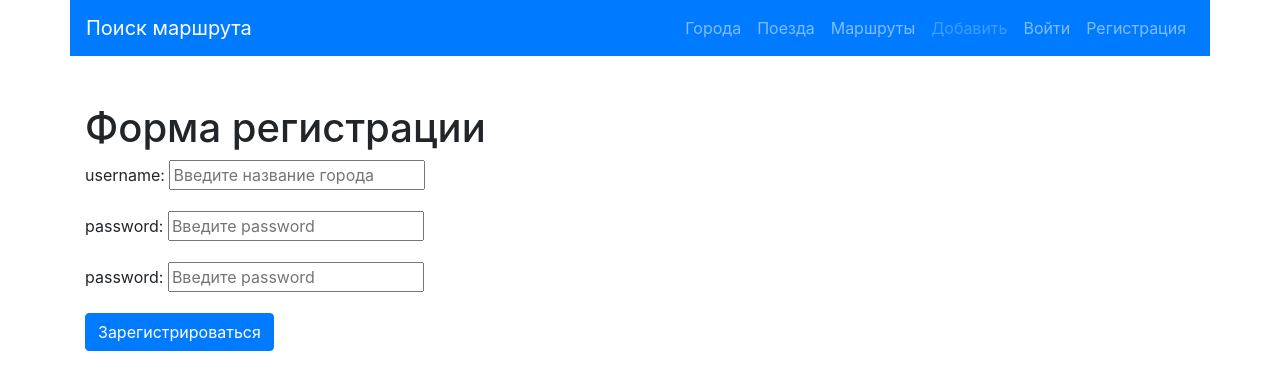
After one commit to Aleshichev/find-route, a Django app: page /accounts/register/ in a window 1280 px wide. The commit adds this page. Shown: the top 390 px of the page. Run offline with Django 4.2, Linux system fonts and the light colour scheme; parts of the project's set-up code (start-up, migrations or seed data) failed here and were passed over; some libraries are stand-ins or nearby versions.

Commit message:
Регистрация

```diff
--- a/src/accounts/forms.py
+++ b/src/accounts/forms.py
@@ -7,11 +7,11 @@ User = get_user_model()
 
 
 class UserLoginForm(forms.Form):
-    username = forms.CharField(label='username', widget=forms.TextInput(attrs={
+    username = forms.CharField(label='Имя', widget=forms.TextInput(attrs={
         'class': 'from-control',
-        'placeholder': 'Введите название города'
+        'placeholder': 'Введите имя'
     }))
-    password = forms.CharField(label='password', widget=forms.PasswordInput(attrs={
+    password = forms.CharField(label='Пароль', widget=forms.PasswordInput(attrs={
         'class': 'from-control',
         'placeholder': 'Введите password'
     }))
@@ -29,3 +29,27 @@ class UserLoginForm(forms.Form):
             if not user:
                 raise forms.ValidationError('Данный пользователь неактивен')
         return super().clean(*args, **kwargs)
+
+
+class UserRegistrationForm(forms.ModelForm):
+    username = forms.CharField(label='username', widget=forms.TextInput(attrs={
+        'class': 'from-control',
+        'placeholder': 'Введите название города'
+    }))
+    password = forms.CharField(label='password', widget=forms.PasswordInput(attrs={
+        'class': 'from-control',
+        'placeholder': 'Введите password'
+    }))
+    password2 = forms.CharField(label='password', widget=forms.PasswordInput(attrs={
+        'class': 'from-control',
+        'placeholder': 'Введите password'
+    }))
+    class Meta:
+        model = User
+        fields = ('username',)
+
+    def clean_password2(self):
+        data = self.cleaned_data
+        if data['password'] != data['password2']:
+            raise forms.ValidationError('Пароли не совпадают')
+        return
--- /dev/null
+++ b/src/accounts/templates/accounts/register.html
@@ -0,0 +1,10 @@
+{% extends 'base.html' %}
+{% block title %} Форма регистрации{% endblock %}
+{% block content %}
+<h1>Форма регистрации</h1>
+
+{% include 'form.html' with button='Зарегистрироваться' %}
+
+
+
+{% endblock %}
--- a/src/accounts/urls.py
+++ b/src/accounts/urls.py
@@ -1,8 +1,9 @@
 from django.urls import path
 
-from accounts.views import login_view, logout_view
+from accounts.views import login_view, logout_view, registration_view
 
 urlpatterns = [
     path('login/', login_view, name='login'),
     path('logout/', logout_view, name='logout'),
+    path('register/', registration_view, name='register'),
 ]
--- a/src/accounts/views.py
+++ b/src/accounts/views.py
@@ -2,7 +2,7 @@ from django.contrib.auth import authenticate, login, logout
 from django.shortcuts import render, redirect
 
 
-from accounts.forms import UserLoginForm
+from accounts.forms import UserLoginForm, UserRegistrationForm
 
 
 def login_view(request):
@@ -21,3 +21,16 @@ def login_view(request):
 def logout_view(request):
     logout(request)
     return redirect('/')
+
+def registration_view(request):
+    if request.method == 'POST':
+        form = UserRegistrationForm(request.POST)
+        if form.is_valid():
+            new_user = form.save(commit=False)
+            new_user.set_password(form.cleaned_data['password'])
+            new_user.save()
+            return render(request, 'accounts/register_done.html', {'new_user': new_user})
+        return render(request, 'accounts/register.html', {'form': form})
+    else:
+        form = UserRegistrationForm()
+        return render(request, 'accounts/register.html', {'form': form})
--- a/src/templates/base.html
+++ b/src/templates/base.html
@@ -25,7 +25,7 @@
     <span class="navbar-toggler-icon"></span>
   </button>
   <div class="collapse navbar-collapse" id="navbarNavDropdown">
-    <ul class="navbar-nav">
+    <ul class="navbar-nav ml-auto">
       <li class="nav-item ">
         <a class="nav-link {% if request.path == cities_home_url%}active{% endif %}" href="{% url 'cities:home' %}">Города<span class="sr-only">(current)</span></a>
       </li>
@@ -35,6 +35,7 @@
       <li class="nav-item">
         <a class="nav-link {% if request.path == route_list %}active{% endif %}" href="{% url 'list'%}">Маршруты</a>
       </li>
+         {% if user.is_authenticated %}
       <li class="nav-item dropdown">
         <a class="nav-link dropdown-toggle  {% if request.path == cities_create_url or request.path == trains_create_url%}active{% endif %}" href="#" role="button" data-toggle="dropdown" aria-expanded="false">
           Добавить
@@ -43,7 +44,13 @@
           <a class="dropdown-item" href="{% url 'cities:create' %}">Новый город</a>
           <a class="dropdown-item" href="{% url 'trains:create' %}">Новый поезд</a>
         </div>
-            </li>
+          </li>
+          {% else %}
+                <li class="nav-item">
+        <a class="nav-link disabled" href="">Добавить</a>
+      </li>
+          {% endif %}
+
           {% if user.is_authenticated %}
                   <li class="nav-item">
         <a class="nav-link" href="{% url 'accounts:logout'%}">Выйти</a>
@@ -51,6 +58,10 @@
         {% else %}
         <li class="nav-item">
         <a class="nav-link" href="{% url 'accounts:login'%}">Войти</a>
+      </li>
+
+        <li class="nav-item">
+        <a class="nav-link" href="{% url 'accounts:register'%}">Регистрация</a>
       </li>
         {% endif %}
 
```
Also changed, not shown: src/accounts/templates/accounts/register_done.html (added, +9 -0 lines), src/cities/templates/cities/home.html (+4 -4 lines), src/db.sqlite3.
